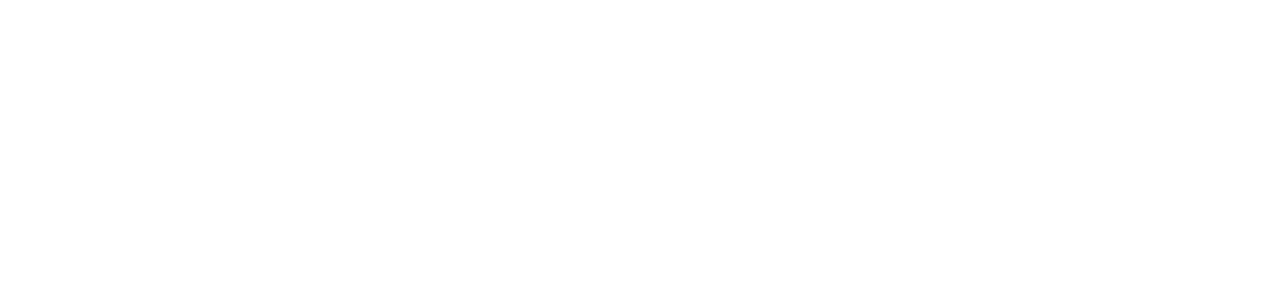
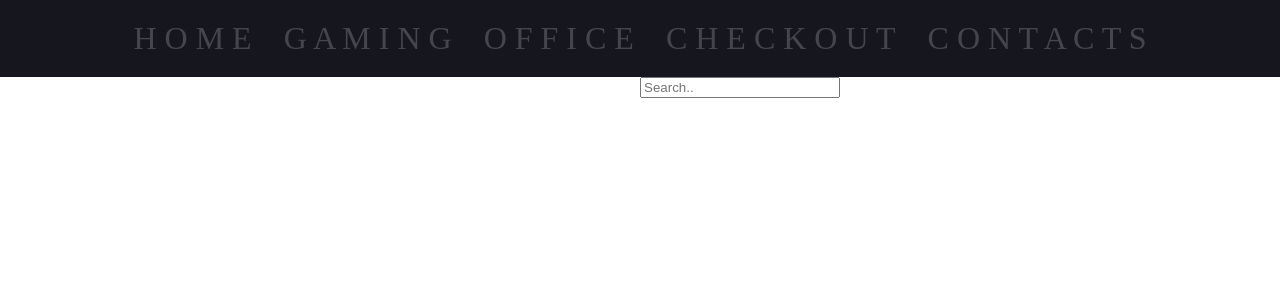
Before and after one commit to pollak-projects/ConsoleX, a Vue app in the folder Frontend/: page /Login in a window 1280 px wide. Before the commit this address had no page. Shown: the top 300 px of the page. Built offline with nearby package versions, Linux system fonts and the light colour scheme.

Commit message:
Login page

```diff
--- /dev/null
+++ b/Frontend/src/components/LoginComponets.vue
@@ -0,0 +1,182 @@
+<template>
+    <div>
+        <nav>
+            <div>
+                <header>
+                    <div class="number2">
+                    </div>
+
+                    <div class="navbar">
+                    <div class="navlinks">
+                        <ul>
+                        <li><a>H o m e</a></li>
+                        <li><a>G a m i n g</a></li>
+                        <li><a>O f f i c e</a></li>
+                        <li><a>C h e c k o u t</a></li>
+                        <li><a>C o n t a c t s</a></li>
+                        </ul>
+                    <div class="searchbar">
+                        <input type="text" placeholder="Search..">
+                    </div>
+                    </div>
+
+
+
+                    </div>
+
+                </header>
+            </div>
+        </nav>
+    </div>
+</template>
+<script>
+export default {
+
+}
+</script>
+<style>
+    .topnav input[type=text] {
+  float: right;
+  padding: 6px;
+  border: none;
+  margin-top: 8px;
+  margin-right: 16px;
+  font-size: 17px;
+}
+
+/* When the screen is less than 600px wide, stack the links and the search field vertically instead of horizontally */
+@media screen and (max-width: 600px) {
+  .topnav a, .topnav input[type=text] {
+    float: none;
+    display: block;
+    text-align: left;
+    width: 100%;
+    margin: 0;
+    padding: 14px;
+  }
+  .topnav input[type=text] {
+    border: 1px solid #ccc;
+  }
+}
+
+input[type=text]{
+  width: 200px;
+  float: left;
+  position: absolute;
+
+}
+
+@media screen and (max-width: 600px) {
+  input[type=text]{
+    float: none;
+    display: block;
+    text-align: left;
+    width: 100%;
+    margin: 0;
+    padding: 14px;
+  }
+}
+
+/*---------END CART ITEMS------------*/
+
+.navlinks ul li:hover{
+
+  transition: .5s;
+  opacity: 100%;
+}
+
+.navlinks ul li{
+  transition: .5s;
+  opacity: 20%;
+  font-size: 2rem;
+}
+
+
+.img1 .ple img{
+  width: 700px;
+  margin-bottom: -200px;
+
+}
+
+
+body { padding: 0; margin: 0; }
+
+
+.navlinks li a{
+  padding-top: 20px;
+  padding-bottom: 20px;
+  text-transform: uppercase;
+
+}
+.navlinks a{
+  color: white;
+  z-index: 2000;
+  text-decoration: none;
+  text-align: center;
+  display:inline-block;
+
+}
+
+.navbar li{
+      display:inline;
+}
+
+.navbar{
+
+  list-style:none;
+  margin:0;
+  padding:0;
+  text-align:center;
+}
+
+
+
+header {
+  background-color: #16161e;
+  position: fixed;
+  z-index: 1000;
+  left: 0;
+  top: 0;
+  width: 100vw;
+  height: auto;
+}
+
+ul {
+  list-style-type: none;
+  margin: 0;
+  padding: 0;
+  overflow: hidden;
+  background-color:#16161e;
+}
+
+li {
+    color: #111;
+}
+
+li a {
+  display: block;
+  color: rgb(0, 0, 0);
+
+  padding: 14px 16px;
+  text-decoration: none;
+
+}
+
+li a:hover {
+  background-color: #111;
+  transition: 0.5s;
+
+}
+
+p {
+    display: block;
+    margin-block-start: 1em;
+    margin-block-end: 1em;
+    margin-inline-start: 0px;
+    margin-inline-end: 0px;
+}
+
+*, ::after, ::before {
+    box-sizing: border-box;
+}
+</style>
--- /dev/null
+++ b/Frontend/src/pages/Login.vue
@@ -0,0 +1,13 @@
+<template>
+    <div>
+        <LoginComponets></LoginComponets>
+    </div>
+</template>
+<script>
+export default {
+
+}
+</script>
+<style>
+
+</style>
--- a/Frontend/src/pages/index.vue
+++ b/Frontend/src/pages/index.vue
@@ -3,7 +3,6 @@
 </template>
 
 <script setup>
-import Fooldal from './Fooldal.vue';
 
 </script>
 
```
Also changed, not shown: Frontend/src/pages/Games.vue (renamed from Frontend/src/pages/Fooldal.vue).
